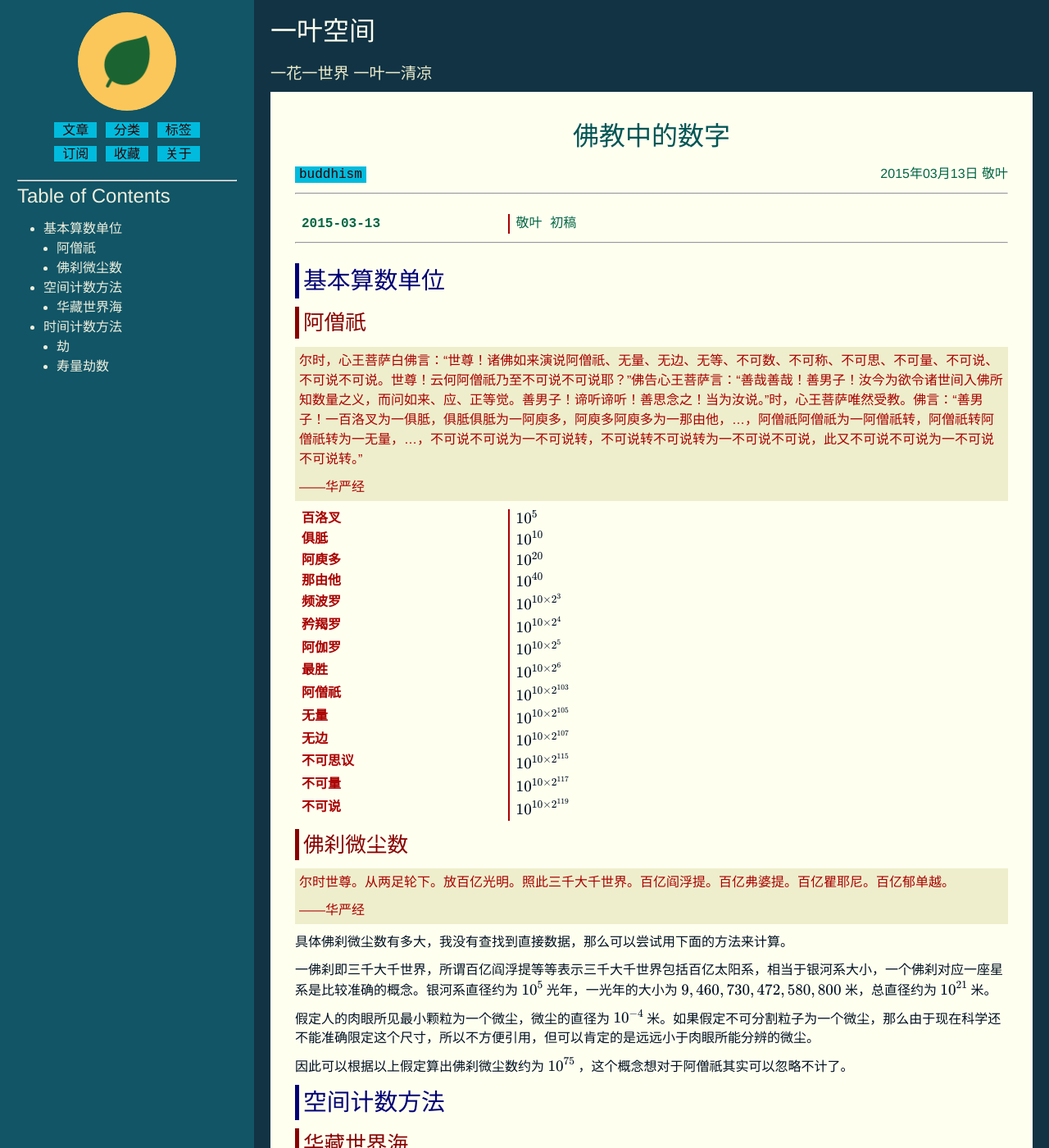
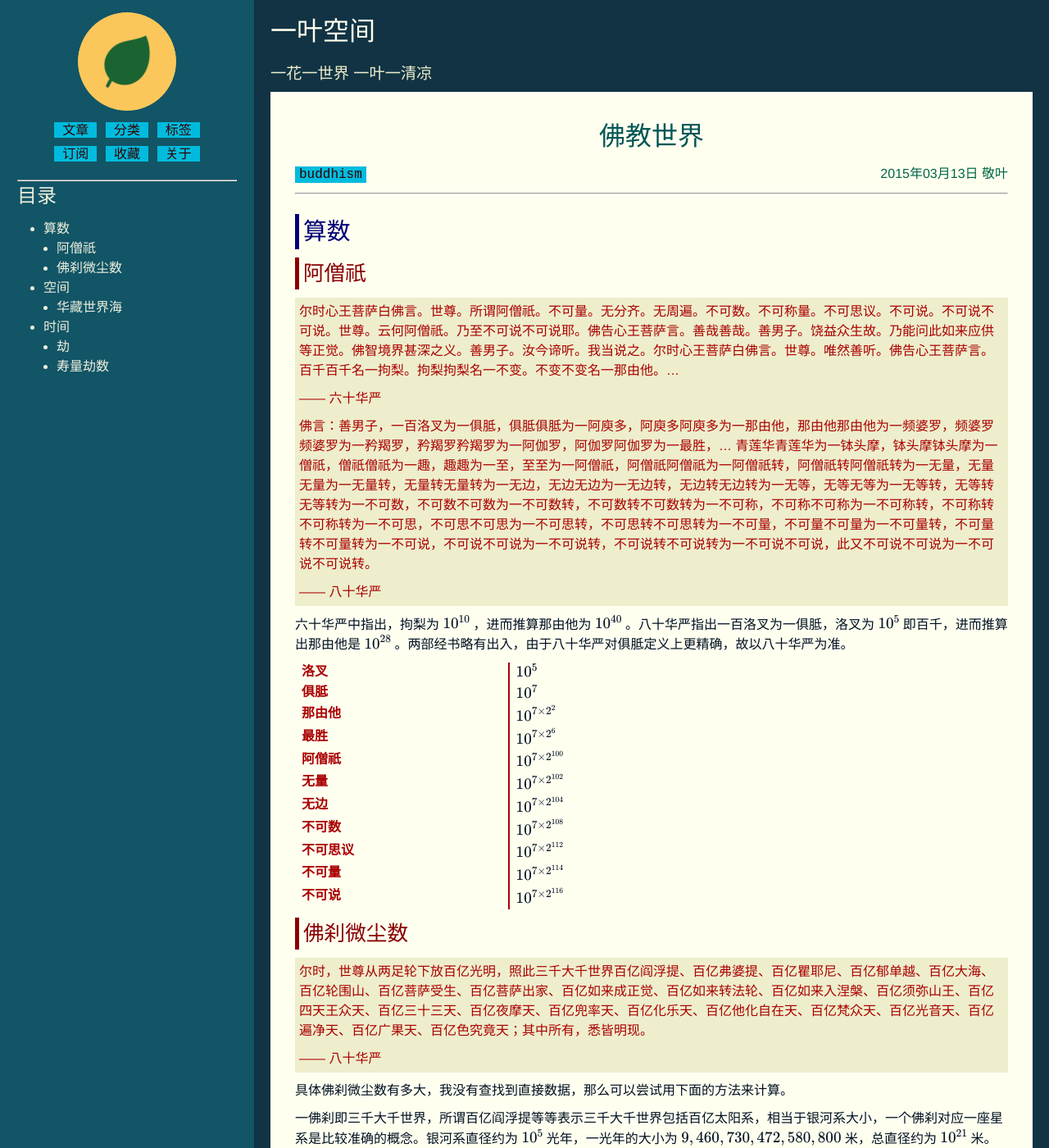
Before and after one commit to mickyching/mickyching.github.io, a Jekyll site: the page built from _posts/leaf/2015-03-13-buddhism-world.html, in a window 1280 px wide and 1400 px high. Shown: the whole window at 82% size. Built offline with Jekyll 4.4.1, drawn with Linux system fonts in a browser that asks for light colours; formulas are drawn with MathJax 3; some of the changed text lies outside the part shown.

Commit message:
posts: update buddhism world
Signed-off-by: Micky Ching <mickyching@gmail.com>

```diff
--- a/_posts/leaf/2015-03-13-num-in-buddhism.html
+++ b/_posts/leaf/2015-03-13-buddhism-world.html
@@ -1,28 +1,24 @@
 ---
-title: 佛教中的数字
+title: 佛教世界
+author: 敬叶
 categories: leaf
 tags: buddhism
-author: 敬叶
 ---
-<dl class="post-meta">
-<dt class="post-meta">2015-03-13</dt><dd>敬叶 初稿</dd>
-</dl>
-<hr><br>
-<div id="table-of-contents"><h2>Table of Contents</h2>
+<div id="table-of-contents"><h2>&#30446;&#24405;</h2>
 <div id="text-table-of-contents">
 <ul>
-<li><a href="#orgheadline3">基本算数单位</a>
+<li><a href="#orgheadline3">算数</a>
 <ul>
 <li><a href="#orgheadline1">阿僧祇</a></li>
 <li><a href="#orgheadline2">佛刹微尘数</a></li>
 </ul>
 </li>
-<li><a href="#orgheadline5">空间计数方法</a>
+<li><a href="#orgheadline5">空间</a>
 <ul>
 <li><a href="#orgheadline4">华藏世界海</a></li>
 </ul>
 </li>
-<li><a href="#orgheadline8">时间计数方法</a>
+<li><a href="#orgheadline8">时间</a>
 <ul>
 <li><a href="#orgheadline6">劫</a></li>
 <li><a href="#orgheadline7">寿量劫数</a></li>
@@ -33,7 +29,7 @@ author: 敬叶
 </div>
 
 <div id="outline-container-orgheadline3" class="outline-2">
-<h2 id="orgheadline3">基本算数单位</h2>
+<h2 id="orgheadline3">算数</h2>
 <div class="outline-text-2" id="text-orgheadline3">
 </div><div id="outline-container-orgheadline1" class="outline-3">
 <h3 id="orgheadline1">阿僧祇</h3>
@@ -42,31 +38,39 @@ author: 敬叶
 
 <blockquote>
 <p>
-尔时，心王菩萨白佛言：“世尊！诸佛如来演说阿僧祇、无量、无边、无等、不可数、不可称、不可思、不可量、不可说、不可说不可说。世尊！云何阿僧祇乃至不可说不可说耶？”佛告心王菩萨言：“善哉善哉！善男子！汝今为欲令诸世间入佛所知数量之义，而问如来、应、正等觉。善男子！谛听谛听！善思念之！当为汝说。”时，心王菩萨唯然受教。佛言：“善男子！一百洛叉为一俱胝，俱胝俱胝为一阿庾多，阿庾多阿庾多为一那由他，&#x2026;，阿僧祇阿僧祇为一阿僧祇转，阿僧祇转阿僧祇转为一无量，&#x2026;，不可说不可说为一不可说转，不可说转不可说转为一不可说不可说，此又不可说不可说为一不可说不可说转。”
+尔时心王菩萨白佛言。世尊。所谓阿僧祇。不可量。无分齐。无周遍。不可数。不可称量。不可思议。不可说。不可说不可说。世尊。云何阿僧祇。乃至不可说不可说耶。佛告心王菩萨言。善哉善哉。善男子。饶益众生故。乃能问此如来应供等正觉。佛智境界甚深之义。善男子。汝今谛听。我当说之。尔时心王菩萨白佛言。世尊。唯然善听。佛告心王菩萨言。百千百千名一拘梨。拘梨拘梨名一不变。不变不变名一那由他。&#x2026;
 </p>
 
 <p>
-&#x2014;&#x2014;华严经
+&#x2014;&#x2014; 六十华严
+</p>
+
+<p>
+佛言：善男子，一百洛叉为一俱胝，俱胝俱胝为一阿庾多，阿庾多阿庾多为一那由他，那由他那由他为一频婆罗，频婆罗频婆罗为一矜羯罗，矜羯罗矜羯罗为一阿伽罗，阿伽罗阿伽罗为一最胜，&#x2026; 青莲华青莲华为一钵头摩，钵头摩钵头摩为一僧祇，僧祇僧祇为一趣，趣趣为一至，至至为一阿僧祇，阿僧祇阿僧祇为一阿僧祇转，阿僧祇转阿僧祇转为一无量，无量无量为一无量转，无量转无量转为一无边，无边无边为一无边转，无边转无边转为一无等，无等无等为一无等转，无等转无等转为一不可数，不可数不可数为一不可数转，不可数转不可数转为一不可称，不可称不可称为一不可称转，不可称转不可称转为一不可思，不可思不可思为一不可思转，不可思转不可思转为一不可量，不可量不可量为一不可量转，不可量转不可量转为一不可说，不可说不可说为一不可说转，不可说转不可说转为一不可说不可说，此又不可说不可说为一不可说不可说转。
+</p>
+
+<p>
+&#x2014;&#x2014; 八十华严
 </p>
 </blockquote>
+
 <!--abstract-end-->
-
+<p>
+六十华严中指出，拘梨为 \(10^{10}\) ，进而推算那由他为 \(10^{40}\) 。八十华严指出一百洛叉为一俱胝，洛叉为 \(10^{5}\) 即百千，进而推算出那由他是 \(10^{28}\) 。两部经书略有出入，由于八十华严对俱胝定义上更精确，故以八十华严为准。
+</p>
 
 <dl class="org-dl">
-<dt>百洛叉  </dt><dd>\(10^5\)</dd>
-<dt>俱胝    </dt><dd>\(10^{10}\)</dd>
-<dt>阿庾多  </dt><dd>\(10^{20}\)</dd>
-<dt>那由他  </dt><dd>\(10^{40}\)</dd>
-<dt>频波罗  </dt><dd>\(10^{10\times2^3}\)</dd>
-<dt>矜羯罗  </dt><dd>\(10^{10\times2^4}\)</dd>
-<dt>阿伽罗  </dt><dd>\(10^{10\times2^5}\)</dd>
-<dt>最胜    </dt><dd>\(10^{10\times2^6}\)</dd>
-<dt>阿僧祇  </dt><dd>\(10^{10\times2^{103}}\)</dd>
-<dt>无量    </dt><dd>\(10^{10\times2^{105}}\)</dd>
-<dt>无边    </dt><dd>\(10^{10\times2^{107}}\)</dd>
-<dt>不可思议</dt><dd>\(10^{10\times2^{115}}\)</dd>
-<dt>不可量  </dt><dd>\(10^{10\times2^{117}}\)</dd>
-<dt>不可说  </dt><dd>\(10^{10\times2^{119}}\)</dd>
+<dt>洛叉    </dt><dd>\(10^5\)</dd>
+<dt>俱胝    </dt><dd>\(10^{7}\)</dd>
+<dt>那由他  </dt><dd>\(10^{7\times2^2}\)</dd>
+<dt>最胜    </dt><dd>\(10^{7\times2^6}\)</dd>
+<dt>阿僧祇  </dt><dd>\(10^{7\times2^{100}}\)</dd>
+<dt>无量    </dt><dd>\(10^{7\times2^{102}}\)</dd>
+<dt>无边    </dt><dd>\(10^{7\times2^{104}}\)</dd>
+<dt>不可数  </dt><dd>\(10^{7\times2^{108}}\)</dd>
+<dt>不可思议</dt><dd>\(10^{7\times2^{112}}\)</dd>
+<dt>不可量  </dt><dd>\(10^{7\times2^{114}}\)</dd>
+<dt>不可说  </dt><dd>\(10^{7\times2^{116}}\)</dd>
 </dl>
 </div>
 </div>
@@ -76,11 +80,11 @@ author: 敬叶
 <div class="outline-text-3" id="text-orgheadline2">
 <blockquote>
 <p>
-尔时世尊。从两足轮下。放百亿光明。照此三千大千世界。百亿阎浮提。百亿弗婆提。百亿瞿耶尼。百亿郁单越。
+尔时，世尊从两足轮下放百亿光明，照此三千大千世界百亿阎浮提、百亿弗婆提、百亿瞿耶尼、百亿郁单越、百亿大海、百亿轮围山、百亿菩萨受生、百亿菩萨出家、百亿如来成正觉、百亿如来转法轮、百亿如来入涅槃、百亿须弥山王、百亿四天王众天、百亿三十三天、百亿夜摩天、百亿兜率天、百亿化乐天、百亿他化自在天、百亿梵众天、百亿光音天、百亿遍净天、百亿广果天、百亿色究竟天；其中所有，悉皆明现。
 </p>
 
 <p>
-&#x2014;&#x2014;华严经
+&#x2014;&#x2014; 八十华严
 </p>
 </blockquote>
 
@@ -97,25 +101,25 @@ author: 敬叶
 </p>
 
 <p>
-因此可以根据以上假定算出佛刹微尘数约为 \(10^{75}\) ，这个概念想对于阿僧祇其实可以忽略不计了。
+因此可以根据以上假定算出佛刹微尘数约为 \(10^{75}\) ，这个概念相对于阿僧祇其实可以忽略不计。
 </p>
 </div>
 </div>
 </div>
 
 <div id="outline-container-orgheadline5" class="outline-2">
-<h2 id="orgheadline5">空间计数方法</h2>
+<h2 id="orgheadline5">空间</h2>
 <div class="outline-text-2" id="text-orgheadline5">
 </div><div id="outline-container-orgheadline4" class="outline-3">
 <h3 id="orgheadline4">华藏世界海</h3>
 <div class="outline-text-3" id="text-orgheadline4">
 <blockquote>
 <p>
-诸佛子！此不可说佛刹微尘数香水海，在华藏庄严世界海中，如天帝网分布而住。
+尔时，普贤菩萨复告大众言：诸佛子，此十不可说佛刹微尘数香水海，在华藏庄严世界海中，如天帝网分布而住。
 </p>
 
 <p>
-&#x2014;&#x2014;华严经
+&#x2014;&#x2014; 八十华严
 </p>
 </blockquote>
 <dl class="org-dl">
@@ -128,22 +132,22 @@ author: 敬叶
 </p>
 
 <p>
-&#x2014;&#x2014;华严经
+&#x2014;&#x2014; 八十华严
 </p>
 </blockquote>
 <dl class="org-dl">
-<dt>香水海</dt><dd>不可说佛刹微尘数世界</dd>
+<dt>香水海中大莲华</dt><dd>不可说佛刹微尘数世界</dd>
 </dl>
 
 <p>
-很显然华藏世界海包括不可说不可说微尘数世界，实际空间范围应该更加广大，因为世界种仅位于莲花之上，香水海中除了莲花应该还有广阔空间，除此之外，华藏世界还还包括下面的风轮等。
+华藏世界海包括不可说不可说佛刹微尘数世界，实际空间范围应该更加广大，因为世界种仅位于莲花之上，香水海中除了莲华应该还有广阔空间，除此之外，华藏世界还还包括下面的风轮等。
 </p>
 </div>
 </div>
 </div>
 
 <div id="outline-container-orgheadline8" class="outline-2">
-<h2 id="orgheadline8">时间计数方法</h2>
+<h2 id="orgheadline8">时间</h2>
 <div class="outline-text-2" id="text-orgheadline8">
 </div><div id="outline-container-orgheadline6" class="outline-3">
 <h3 id="orgheadline6">劫</h3>
```
